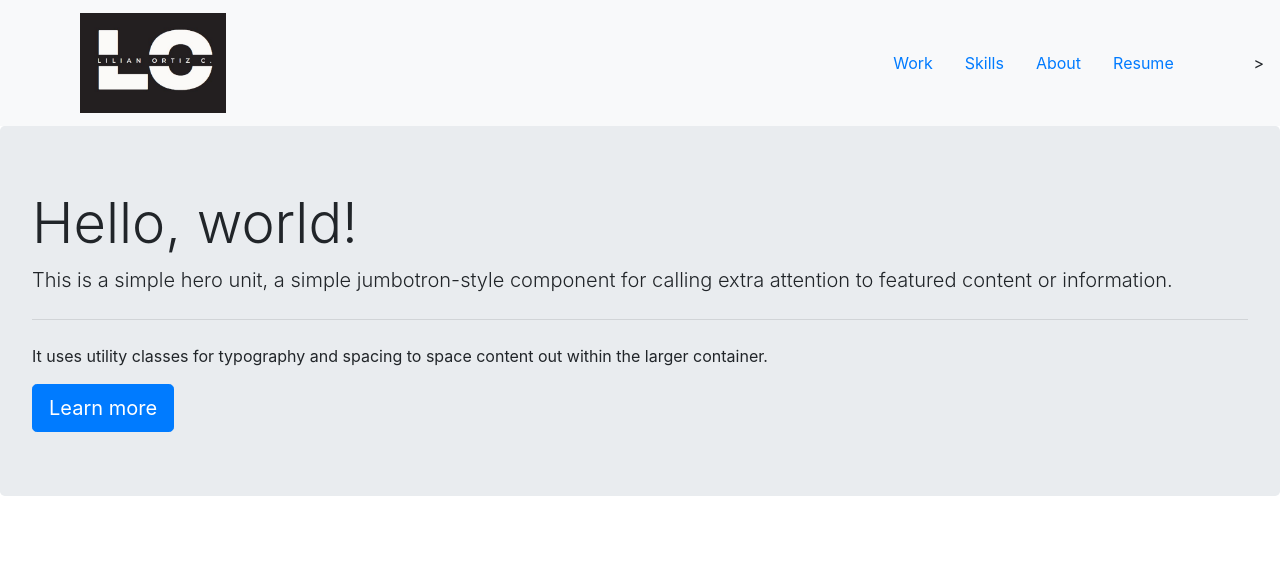
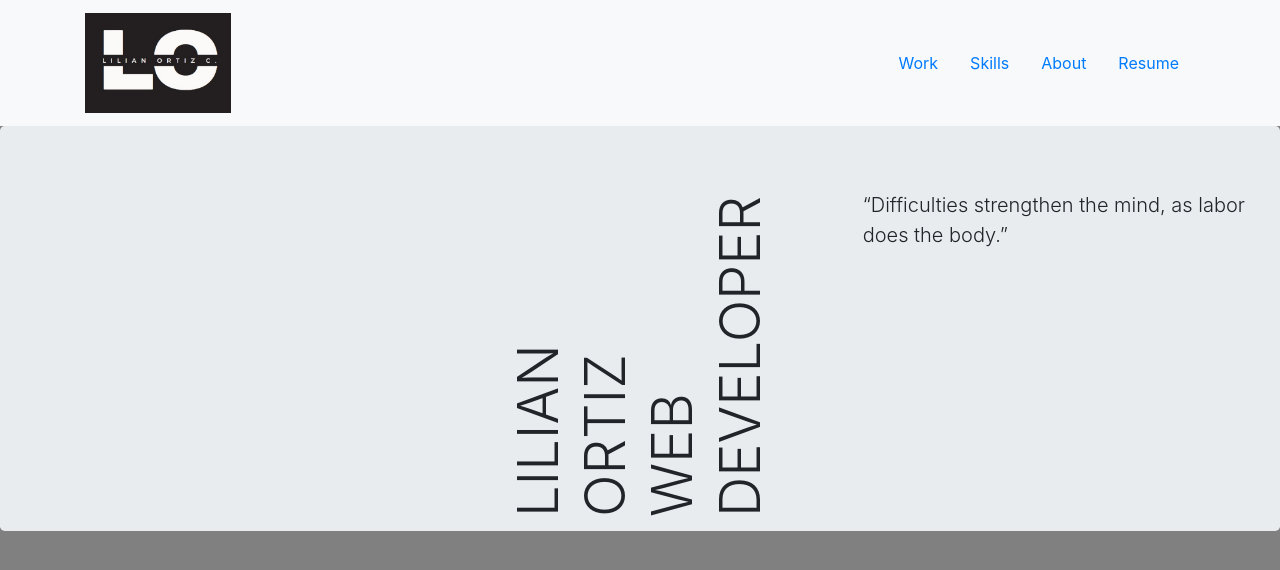
Before and after one commit to ortizlilian/Bootstrap-Portfolio, a plain HTML site: page index.html in a window 1280 px wide. Drawn offline with nearby package versions, Linux system fonts and the light colour scheme; a web font is replaced by a local one.

Commit message:
Refined hero section, added h1 tag and citation. Added background color to page and rotate the h1 tag -25%

```diff
--- a/css/style.css
+++ b/css/style.css
@@ -0,0 +1,7 @@
+body {
+    background-color: gray;
+}
+
+.display-4 {
+    transform: rotate(-0.25turn);
+}
--- a/index.html
+++ b/index.html
@@ -46,17 +46,30 @@
                 </li>
               </ul>
         </div>
->    </nav>
+    </nav>
 
     <!-- Hero Section -->
     <header>
         <div class="jumbotron">
-            <h1 class="display-4">Hello, world!</h1>
-            <p class="lead">This is a simple hero unit, a simple jumbotron-style component for calling extra attention to featured content or information.</p>
-            <hr class="my-4">
-            <p>It uses utility classes for typography and spacing to space content out within the larger container.</p>
-            <a class="btn btn-primary btn-lg" href="#" role="button">Learn more</a>
+           <div class="row">
+                <div class="col-sm-1 col-md-2 col-lg-4"></div>
+                <div class="col-sm-1 col-md-2 col-lg-4">
+                    <h1 class="display-4">
+                            LILIAN
+                        <br>ORTIZ
+                        <br>WEB
+                        <br>DEVELOPER
+                    </h1>
+                </div>
+                <div class="col-sm-1 col-md-2 col-lg-4">
+                    <p class="lead"><q>Difficulties strengthen the mind, as labor does the body.</q></p>
+                </div>
+                <div class="col-sm-1 col-md-2 col-lg-4"></div>
+            </div>
+            <!-- <hr class="my-4">            -->
         </div>
+        <!-- <div class="bg-line bg-line-1"></div>
+        <div class="bg-line bg-line-2"></div> -->
     </header>
 
 
```
